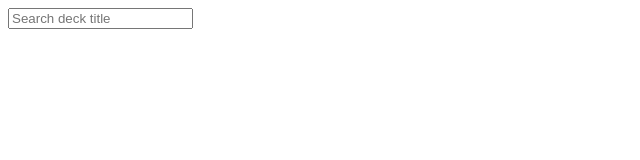
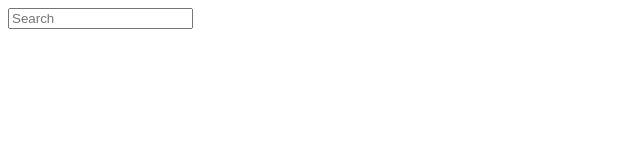
Before and after one commit to Vas11a/tg-mini-app-languages-web, a React (Vite) app: page / in a window 1280 px wide. Shown: the top 160 px of the page, without its empty margins (0-640 px from the left). Built offline with nearby package versions, Linux system fonts and the light colour scheme; the HTML template or start-up script is replaced by a standard one.

Commit message:
upd: search compontnt ui

```diff
--- a/src/componetns/search/SearchComponent.tsx
+++ b/src/componetns/search/SearchComponent.tsx
@@ -6,11 +6,11 @@ const SearchComponent = () => {
     <div className="relative flex justify-between ">
       <input
         type="text"
-        placeholder="Search deck title"
-        className="w-full border-2 смо border-primary/50 pr-7 rounded-lg text-[16px]  p-2 focus:outline-primary/80"
+        placeholder="Search"
+        className="w-full pr-7 bg-white focus:outline-0 focus:bg-primary/5 placeholder:text-primary/50 shadow-[0_1px_2px_rgba(0,0,0,0.04),0_4px_10px_rgba(0,0,0,0.04)] rounded-lg text-[16px]  p-2.5"
       />
       <SearchIcon
-        className="w-auto h-5 absolute opacity-80 top-3 right-2"
+        className="w-auto h-6 absolute opacity-80 top-2.5 right-2"
         color="var(--color-primary)"
       />
     </div>
```
